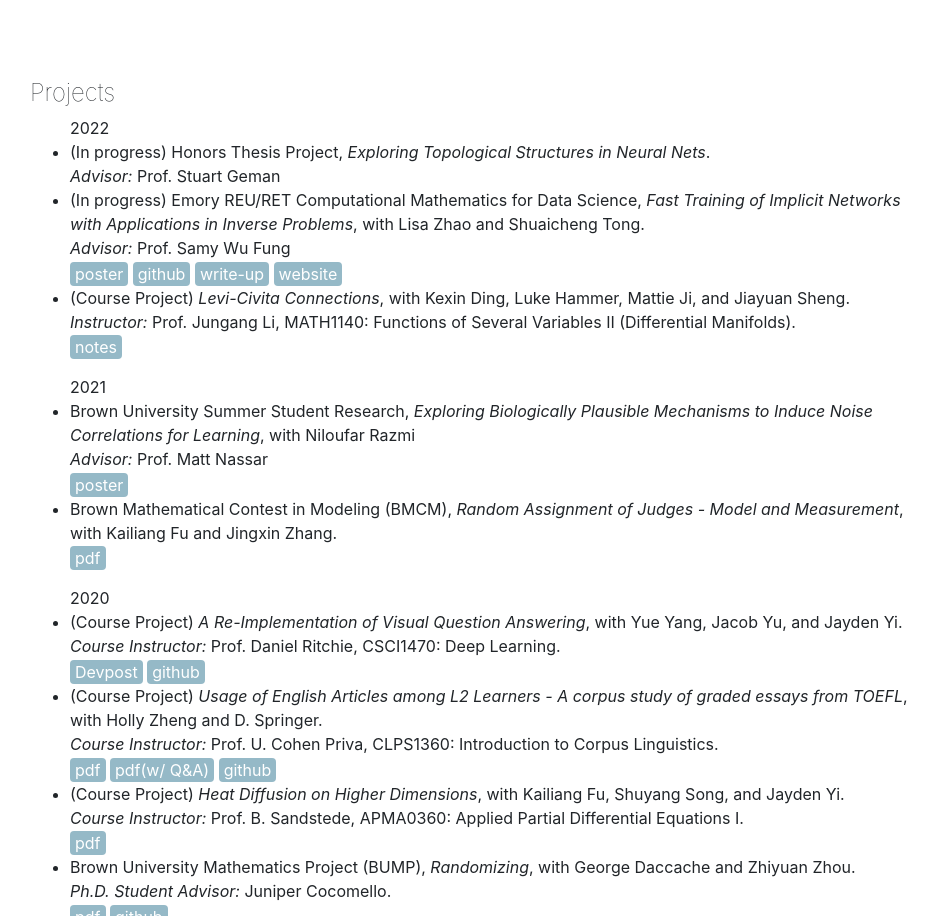
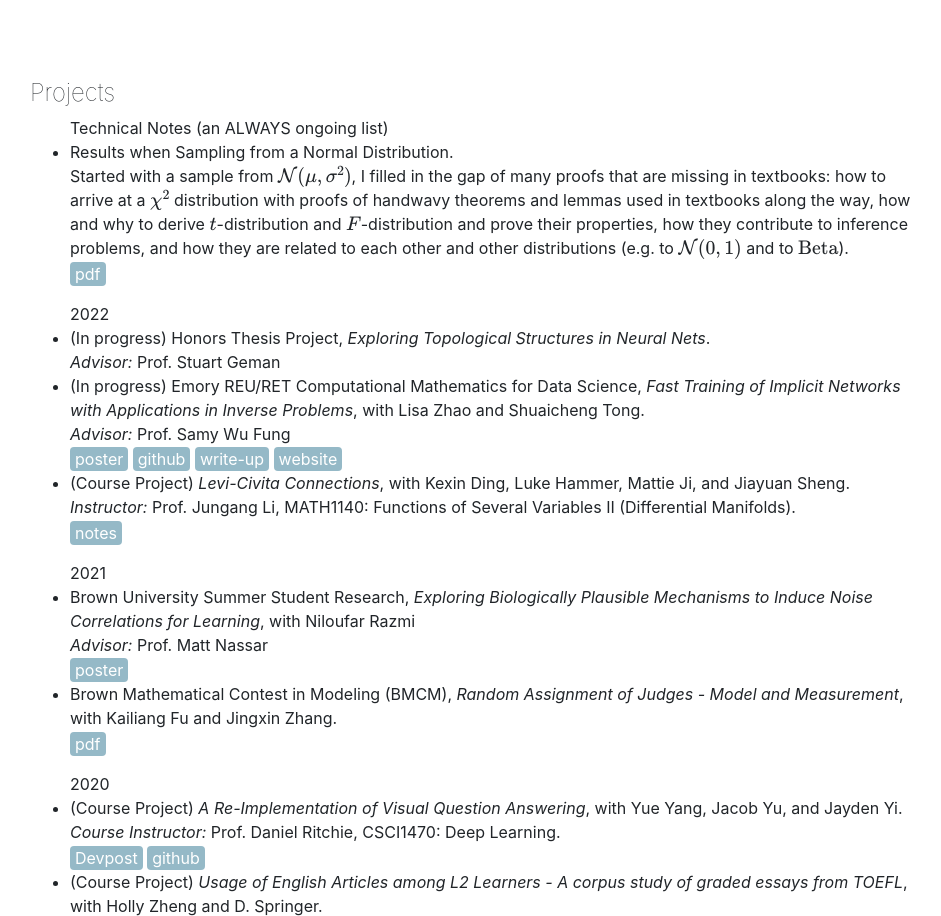
Before and after one commit to lliu58b/lliu58b.github.io, a plain HTML site: page index.html in a window 1280 px wide. Shown: the part 891-1807 px from the top of the page, without its empty margins (162-1103 px from the left). Drawn offline with nearby package versions, Linux system fonts and the light colour scheme; some packages are replaced by stand-ins of ours.

Commit message:
notes 122522 Linghai

```diff
--- a/index.html
+++ b/index.html
@@ -99,6 +99,17 @@
         <h4 class="titles"><br><br>
             Projects
         </h4>
+        <ul>Technical Notes (an ALWAYS ongoing list)
+            <li>
+                <div>Results when Sampling from a Normal Distribution. </div>
+                <div>Started with a sample from $\mathcal{N}(\mu, \sigma^2)$, I filled in the gap of many proofs that are missing in textbooks:
+                    how to arrive at a $\chi^2$ distribution with proofs of handwavy theorems and lemmas used in textbooks along the way,
+                    how and why to derive $t$-distribution and $F$-distribution and prove their properties,
+                    how they contribute to inference problems, and how they are related to each other and other distributions (e.g. to $\mathcal{N}(0,1)$ and to $\text{Beta}$).
+                </div>
+                <a class="btn btn-primary" role="button" href="docs/normal_samples.pdf" target="_blank">pdf</a>
+            </li>
+        </ul>
 		<ul>2022
             <li>
                 <div>(In progress) Honors Thesis Project, <i>Exploring Topological Structures in Neural Nets</i>.</div>
@@ -240,5 +251,11 @@
     <script src="https://code.jquery.com/jquery-3.5.1.slim.min.js" integrity="sha384-DfXdz2htPH0lsSSs5nCTpuj/zy4C+OGpamoFVy38MVBnE+IbbVYUew+OrCXaRkfj" crossorigin="anonymous"></script>
     <script src="https://cdn.jsdelivr.net/npm/popper.js@1.16.1/dist/umd/popper.min.js" integrity="sha384-9/reFTGAW83EW2RDu2S0VKaIzap3H66lZH81PoYlFhbGU+6BZp6G7niu735Sk7lN" crossorigin="anonymous"></script>
     <script src="https://stackpath.bootstrapcdn.com/bootstrap/4.5.2/js/bootstrap.min.js" integrity="sha384-B4gt1jrGC7Jh4AgTPSdUtOBvfO8shuf57BaghqFfPlYxofvL8/KUEfYiJOMMV+rV" crossorigin="anonymous"></script>
+    <script type="text/x-mathjax-config">
+        MathJax.Hub.Config({tex2jax: {inlineMath: [['$','$'], ['\\(','\\)']]}});
+    </script>
+    <script type="text/javascript"
+        src="http://cdnjs.cloudflare.com/ajax/libs/mathjax/2.7.1/MathJax.js?config=TeX-AMS-MML_HTMLorMML">
+    </script>
 </body>
 </html>
```
Also changed, not shown: 1 other file.
